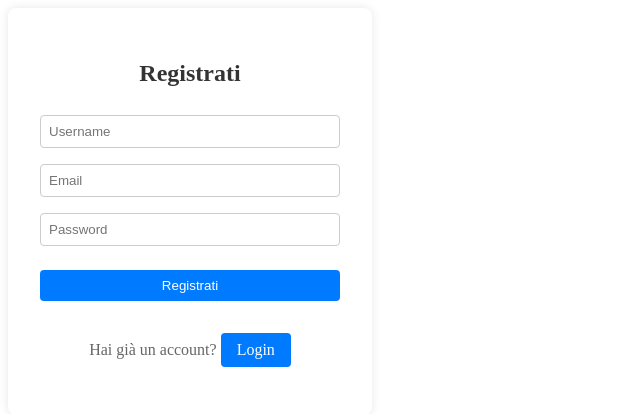
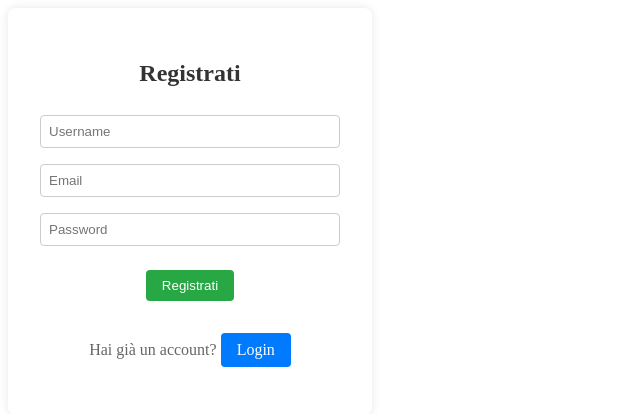
Before and after one commit to LorenzoRolle/App_MindTrade, a Flask app: page /register in a window 1280 px wide. Shown: the top 414 px of the page, without its empty margins (0-640 px from the left). Run offline with Flask 3, Linux system fonts and the light colour scheme.

Commit message:
forse ora è giusto no non è vero

```diff
--- a/static/style_modified.css
+++ b/static/style_modified.css
@@ -38,7 +38,7 @@ body {
     box-sizing: border-box;
 }
 
-.container button {
+/*.container button {
     width: 100%;
     padding: 0.5rem;
     background-color: #007bff;
@@ -46,7 +46,7 @@ body {
     border: none;
     border-radius: 4px;
     cursor: pointer;
-}
+}*/
 
 h1, h2, h3 {
     color: #333333;
```
